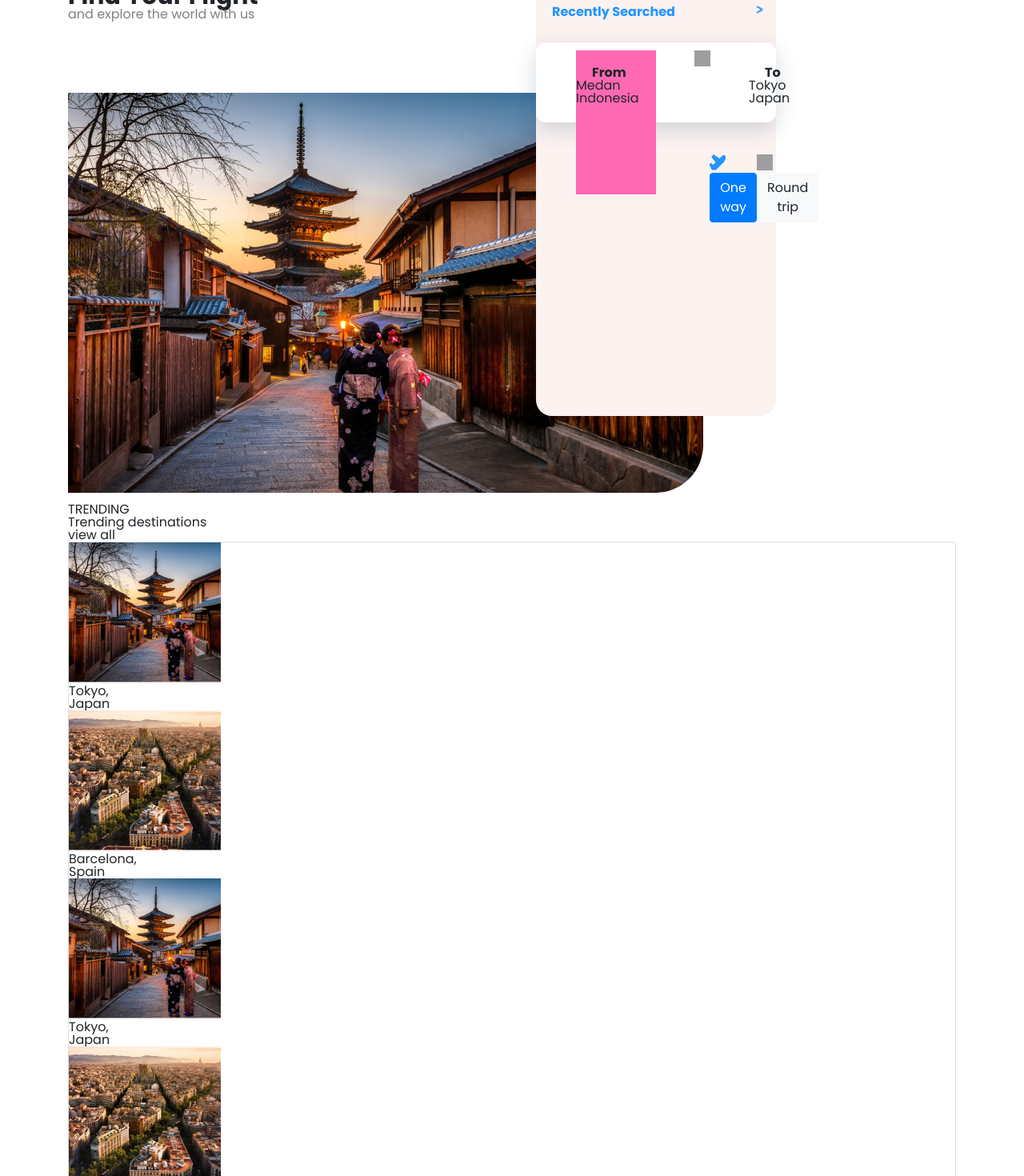
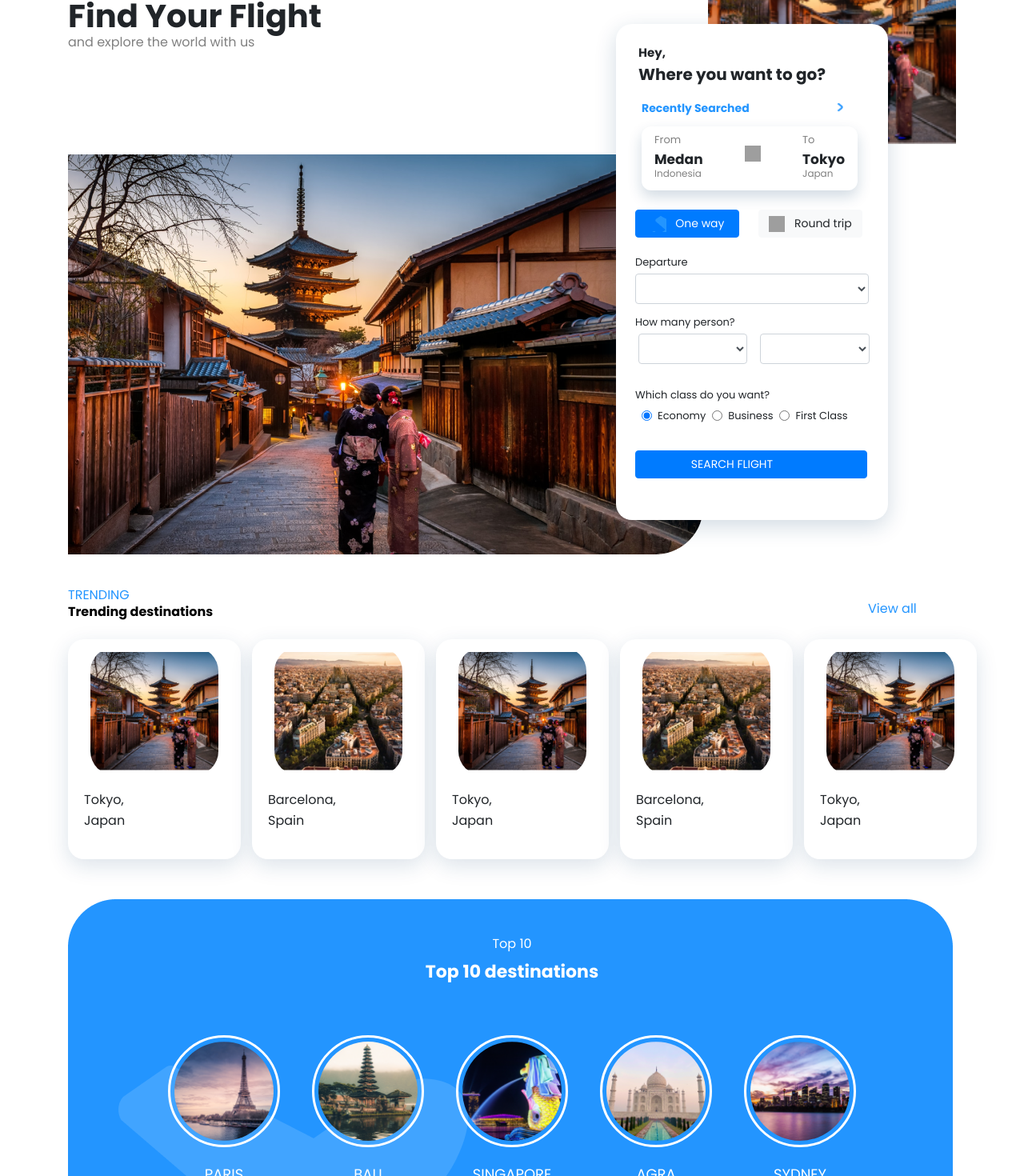
Before and after one commit to hanifkumara/ticketing-ankasa-app, a Vue app: page / in a window 1280 px wide. Shown: the part 120-1590 px from the top of the page at 80% size. Built offline with nearby package versions, Linux system fonts and the light colour scheme; grey boxes are pictures that could not be loaded.

Commit message:
landing page

```diff
--- a/src/views/Landing.vue
+++ b/src/views/Landing.vue
@@ -1,133 +1,211 @@
 <template>
   <div class="container">
+    <div class="d-flex justify-content-between justify-content-center">
       <div class="text">
         <h1>Find Your Flight</h1>
         <p>and explore the world with us</p>
       </div>
+      <div>
+        <img src="../assets/image 3.png" alt="image" width="310px" height="300px">
+      </div>
+    </div>
     <div class="image">
       <img src="../assets/img1.png" alt="image">
     </div>
-    <div class="section"> <!-- display flex, marginbottom, flex direction colom -->
+    <div class="section p-2">
+      <div class="title">
         <h6>Hey,</h6>
-      <h1>where you want to go?</h1>
-      <div class="section-card"> <!-- display row-->
+        <h1>Where you want to go?</h1>
+      </div>
+      <div class="section-card d-flex justify-content-between pl-4 pr-5">
         <a>Recently Searched</a>
         <img src="../assets/btnback.png" alt="btnback">
       </div>
-
-    <div class="section1"> <!--display flex-->
-      <div class="section-text">
+      <div class="section-text ml-4 mt-3 d-flex justify-content-between pl-3 pr-3">
         <div class="text1"> <!-- display flex , flex-direction colom-->
-          <h6>From</h6>
-          <p>Medan</p>
+          <p>From</p>
+          <h6>Medan</h6>
           <i>Indonesia</i>
         </div>
-        <img src="../assets/row.png" alt="row" class="ml-5 mr-5">
-        <div class="text2"> <!-- display flex , flex-direction colom -->
-          <h6>To</h6>
-          <p>Tokyo</p>
+        <img src="../assets/row.png" alt="row" class="ml-5 mr-5 mt-4">
+        <div class="text1"> <!-- display flex , flex-direction colom -->
+          <p>To</p>
+          <h6>Tokyo</h6>
           <i>Japan</i>
         </div>
-
-        <div class="button">
+      </div>
+      <div class="button row mt-4 ml-3">
+        <div class="button-card mr-4">
+          <span></span>
+          <button type="button" class="btn btn-primary">
+            <span class="ico2 mr-2"></span>
+            One way
+          </button>
+        </div>
         <div class="button-card">
-          <img src="../assets/ankasa.png" alt="row">
-          <button type="button" class="btn btn-primary">One way</button>
-          </div>
-          <div class="button-card1">
-          <img src="../assets/vector1.png" alt="row">
-          <button type="button" class="btn btn-light">Round trip</button>
+          <button type="button" class="btn btn-light">
+            <span class="ico mr-2"></span>
+            Round trip
+          </button>
         </div>
       </div>
+      <div class="form mt-2 p-3">
+        <div class="form-group">
+          <h6>Departure</h6>
+          <select class="form-control mt-2" id="exampleFormControlSelect1"></select>
+        </div>
 
-        <!-- <div class="form-group">
-          <h6>Departure</h6>
-          <label for="exampleFormControlSelect1">Example select</label>
+         <div class="form-group">
+          <h6>How many person?</h6>
+          <div class="row form-select mt-2 ml-1">
+            <select class="form-control mr-3" id="exampleFormControlSelect1"></select>
             <select class="form-control" id="exampleFormControlSelect1"></select>
-        </div> -->
-
-         <!-- <div class="form-group1">
-          <h6>How many person?</h6>
-          <select class="form-control" id="exampleFormControlSelect1"></select>
-          <select class="form-control" id="exampleFormControlSelect1"></select>
-        </div> -->
-
-          <!-- <div class="form-group2">
-          <h6>Which class do you want?</h6>
-          <div class="image">
-            <img src="../assets/radiobtn.png" alt="image">
-            <img src="../assets/01.png" alt="image">
-            <img src="../assets/01.png" alt="image">
           </div>
-    </div> -->
-
-     <!-- <div class="form-group3">
-    <input type="email" class="form-control" id="exampleFormControlInput1" placeholder="SEARCH FLIGHT">
-  </div> -->
         </div>
+      </div>
+      <div class="form-group">
+        <h6 class="ml-3">Which class do you want?</h6>
+        <div class="row ml-4 mt-2">
+          <div class="form-check mr-2">
+            <input class="form-check-input" type="radio" name="exampleRadios" id="exampleRadios1" value="option1" checked>
+            <label class="form-check-label" for="exampleRadios1">
+              Economy
+            </label>
+          </div>
+          <div class="form-check mr-2">
+            <input class="form-check-input" type="radio" name="exampleRadios" id="exampleRadios2" value="option2">
+            <label class="form-check-label" for="exampleRadios2">
+              Business
+            </label>
+          </div>
+          <div class="form-check mr-2">
+            <input class="form-check-input" type="radio" name="exampleRadios" id="exampleRadios2" value="option2">
+            <label class="form-check-label" for="exampleRadios2">
+              First Class
+            </label>
+          </div>
+        </div>
+      </div>
+      <div class="button-search mr-4 ml-3">
+          <button type="button" class="btn btn-primary">
+            SEARCH FLIGHT
+            <span class="ml-5"><i class="fa fa-long-arrow-right" aria-hidden="true"></i></span>
+          </button>
         </div>
     </div>
 
   <div class="text-card">
     <h6>TRENDING</h6>
     <h5>Trending destinations</h5>
-    <p>view all</p>
+    <p>View all</p>
   </div>
 
-  <div class="card">
-    <div class="card1">
+  <div class="row">
+    <div class="col-lg-2">
+      <div class="card-box">
+        <div class="card1 text-center">
           <img src="../assets/image 3.png" alt="image">
-      <h2>Tokyo,</h2>
+          <h6 class="text-left">Tokyo,</h6>
+          <div class="japan">
             <p>Japan</p>
+            <i class="fa fa-angle-right" aria-hidden="true"></i>
           </div>
-    <div class="card1">
+        </div>
+      </div>
+    </div>
+    <div class="col-lg-2 card-content">
+      <div class="card-box">
+        <div class="card1 text-center">
           <img src="../assets/img2.png" alt="image">
-      <h2>Barcelona,</h2>
+          <h6 class="text-left">Barcelona,</h6>
+          <div class="japan">
             <p>Spain</p>
+            <i class="fa fa-angle-right" aria-hidden="true"></i>
           </div>
-    <div class="card1">
+        </div>
+      </div>
+    </div>
+    <div class="col-lg-2 card-content">
+      <div class="card-box">
+        <div class="card1 text-center">
           <img src="../assets/image 3.png" alt="image">
-      <h2>Tokyo,</h2>
+          <h6 class="text-left">Tokyo,</h6>
+          <div class="japan">
             <p>Japan</p>
+            <i class="fa fa-angle-right" aria-hidden="true"></i>
           </div>
-    <div class="card1">
+        </div>
+      </div>
+    </div>
+    <div class="col-lg-2 card-content">
+      <div class="card-box">
+        <div class="card1 text-center">
           <img src="../assets/img2.png" alt="image">
-      <h2>Barcelona,</h2>
+          <h6 class="text-left">Barcelona,</h6>
+          <div class="japan">
             <p>Spain</p>
+            <i class="fa fa-angle-right" aria-hidden="true"></i>
           </div>
-    <div class="card1">
+        </div>
+      </div>
+    </div>
+    <div class="col-lg-2 card-content">
+      <div class="card-box">
+        <div class="card1 text-center">
           <img src="../assets/image 3.png" alt="image">
-      <h2>Tokyo,</h2>
+          <h6 class="text-left">Tokyo,</h6>
+          <div class="japan">
             <p>Japan</p>
+            <i class="fa fa-angle-right" aria-hidden="true"></i>
+          </div>
+        </div>
+      </div>
     </div>
   </div>
 
   <div class="content">
-       <img src="../assets/group.png" alt="group">
     <div class="content-text">
-      <h5>Top 10</h5>
-      <p>Top 10 destinations</p>
+      <h5 class="pt-5">Top 10</h5>
+      <p class="mt-3 mb-5">Top 10 destinations</p>
     </div>
-    <div class="content-img">
-      <div class="img1">
+    <div class="content-img row">
+      <div class="img2">
+        <div class="card-image">
           <img src="../assets/image1.png" alt="group">
+        </div>
         <p>PARIS</p>
       </div>
       <div class="img2">
+        <div class="card-image">
         <img src="../assets/image2.png" alt="group">
+        </div>
         <p>BALI</p>
       </div>
-       <div class="img1">
+      <div class="img2">
+        <div class="card-image">
         <img src="../assets/image3.png" alt="group">
+        </div>
         <p>SINGAPORE</p>
       </div>
-       <div class="img1">
+      <div class="img2">
+        <div class="card-image">
         <img src="../assets/image4.png" alt="group">
+        </div>
         <p>AGRA</p>
       </div>
-       <div class="img1">
+      <div class="img2">
+        <div class="card-image">
         <img src="../assets/image5.png" alt="group">
+        </div>
         <p>SYDNEY</p>
+      </div>
+      </div>
+      <div class="row button-top mt-5 justify-content-center align-items-center">
+        <div class="prev">
+          <i class="fa fa-angle-left" aria-hidden="true"></i>
+        </div>
+        <div class="next">
+          <i class="fa fa-angle-right" aria-hidden="true"></i>
         </div>
       </div>
     </div>
@@ -146,46 +224,87 @@ export default {
   background: white;
   position: relative;
   width: 2000px;
-  height: 6000px;
+  height: auto;
 }
 
 .text {
-  margin-top: 100px;
+  margin-top: 120px;
 }
 
 .text h1 {
-  margin-top: 90px;
-  font-size: 30px;
+  font-size: 40px;
   font-weight: bold;
 }
 
 .text p {
   color: grey;
+  margin-top: 5px;
 }
 
-.image{
-  margin-top: 80px;
+.button-card button {
+  width: 130px;
+  font-size: 14px;
+}
+.button-search button {
+  width: 290px;
+  margin-top: 20px;
+  font-size: 14px;
+}
+
+.ico {
+  background: url('../assets/vector1.png');
+  background-repeat: no-repeat;
+  width: 5px;
+  height: 5px;
+  padding: 10px;
+  display: inline-block;
+  vertical-align: middle;
+}
+
+.ico2 {
+  background: url('../assets/ankasa.png');
+  background-repeat: no-repeat;
+  width: 5px;
+  height: 5px;
+  padding: 10px;
+  display: inline-block;
+  vertical-align: middle;
+}
+
+.search {
+  background: url('../assets/btnback.png');
+  background-repeat: no-repeat;
+  width: 5px;
+  height: 5px;
+  padding: 10px;
+  margin-left: 100px;
+  margin-top: 3px;
+  display: inline-block;
+  vertical-align: middle;
 }
 
 .section {
-  background: rgb(252, 242, 240);
+  background: #fff;
+  box-shadow: 0px 8px 27px rgba(14, 63, 108, 0.19);
   border-radius: 20px;
-  width:300px;
-  height: 600px;
+  width:340px;
+  height: 620px;
   position: absolute;
-  top: -60px;
-  right: 240px;
+  top: 150px;
+  right: 100px;
 }
 
-.section h6 {
+.title h6 {
   margin-top: 20px;
   margin-left: 20px;
   font-weight: bold;
+  font-size: 15px;
 }
 
-.section h1 {
+.title h1 {
   margin-left: 20px;
   font-weight: bold;
+  font-size: 20px;
   margin-top: 10px;
 }
 
@@ -197,41 +316,46 @@ export default {
 .section .section-card a {
   color: rgb(35, 149, 255);
   margin-top: 5px;
-  margin-left: 20px;
   font-weight: bold;
+  font-size: 14px;
 }
 
 .section .section-card img {
-  width: 10px;
-  height: 10px;
+  width: 8px;
+  height: 12px;
   margin-top: 5px;
-  margin-left: 100px;
-}
-
-.section1 {
-  background: white;
-  box-shadow: 0px 8px 27px rgba(14, 63, 108, 0.19);
-  border-radius: 12px;
-  width: 300px;
-  height: 20px;
-  margin-top: 30px;
-  padding: 50px;
 }
 
 .section-text {
-  display: flex;
+  background: white;
+  box-shadow: 0px 8px 17px rgba(14, 63, 108, 0.19);
+  border-radius: 12px;
+  width: 270px;
+  height: 80px;
   margin-top: -40px;
 }
 
 .text1 {
   display: flex;
   flex-direction: column;
-  background-color: hotpink;
-  width: 50%;
 }
-.text2 {
-  display: flex;
-  flex-direction: column;
+
+.text1 p {
+  font-size: 13px;
+  color: gray;
+  padding-top: 10px;
+}
+
+.text1 h6 {
+  font-size: 17px;
+  margin-top: 10px;
+  font-weight: bold;
+}
+
+.text1 i {
+  font-size: 12px;
+  margin-top: 3px;
+  color: gray;
 }
 
 .section-text img {
@@ -239,30 +363,166 @@ export default {
   height: 20px;
 }
 
-.button {
-  display: flex;
-  flex-direction: row;
-  margin-top:130px;
-  margin-left: -100px;
-  width: 30px;
-  height: 50px;
-}
-
 .content {
   width: 600px;
   height: 200px;
 }
 
-.contet .content-img {
-  display:flex;
-  flex-direction:row;
+.content-img {
+  justify-content: center;
+  align-items: center;
 }
 
-.content .content-img .img1{
-  margin-top: -250px;
-  height: 100px;
-  width: 70px;
+.form-group h6 {
+  font-size: 13px;
+}
+
+.form-select .form-control {
+  width: 45%;
+}
+
+.form-check label {
+  font-size: 13px;
+  margin-top: 5px;
+}
+
+.text-card h6 {
+  color:  rgb(35, 149, 255);
+  font-weight:500px;
+  margin-top: 30px;
+}
+
+.text-card h5 {
+  color: black;
+  font-weight: bold;
+  margin-top: 5px;
+}
+
+.text-card p {
+  color: rgb(35, 149, 255);
+  margin-left: 1000px;
+  margin-top: -20px;
+}
+
+.card-box {
+  margin-top: 30px;
+}
+
+.card-box .card1 {
+  width: 216.07px;
+  height: 275px;
+  background: #FFFFFF;
+  box-shadow: 0px 8px 27px rgba(14, 63, 108, 0.15);
+  border-radius: 20px;
+}
+
+.card-content {
+  margin-left: 40px;
+}
+
+.card-box .card1 img {
+  width: 160px;
+  height: 160px;
+  object-fit: contain;
+  border-radius: 30px;
+  margin: 10px 0;
+}
+
+.card-box .card1 h6 {
+  margin-left: 20px;
+  margin-top: 10px;
+}
+
+.card-box .card1 .japan {
   display: flex;
   flex-direction: row;
+  margin-left: 20px;
+  margin-top: 10px;
+}
+
+.card-box .card1 .japan i {
+  font-size: 50px;
+  color: rgb(35, 149, 255);
+  margin-top: -30px;
+  margin-left: 90px;
+}
+
+.content {
+  position: relative;
+  background: url('../assets/group.png');
+  background-repeat: no-repeat;
+  width: 100%;
+  height: 850px;
+  margin-top: 550px;
+}
+
+.content-text h5 {
+  color: white;
+  margin-top: -500px;
+  text-align: center;
+}
+
+.content-text p {
+  font-size: 22px;
+  color: white;
+  font-weight: bold;
+  text-align: center;
+}
+
+.card-image {
+  width: 140px;
+  height: 140px;
+  padding: 5px;
+  border-radius: 70px;
+  border: 3px solid #fff ;
+}
+
+.img2 {
+  margin: 20px;
+}
+
+.img2 p{
+  margin-top: 25px;
+  text-align: center;
+  font-size: large;
+  color: #fff;
+}
+
+.card-image img {
+  width: 100%;
+  height: 100%;
+  border-radius: 70px;
+}
+
+.button-top {
+  text-align: center;
+}
+
+.prev {
+  width: 70px;
+  height: 40px;
+  border-radius: 10px;
+  margin-right: 40px;
+  background-color: transparent;
+  border: 2px solid white;
+}
+
+.next {
+  width: 70px;
+  height: 40px;
+  border-radius: 10px;
+  background-color: white;
+}
+
+.prev .fa {
+  color: white;
+  margin-top: 5px;
+  font-size: 28px;
+}
+
+.next .fa {
+  color:  rgb(35, 149, 255);
+  margin-top: 5px;
+  font-size: 28px;
 }
 </style>
```
Also changed, not shown: src/assets/more.png (added). Lines whose indentation alone changed are shown as unchanged.
